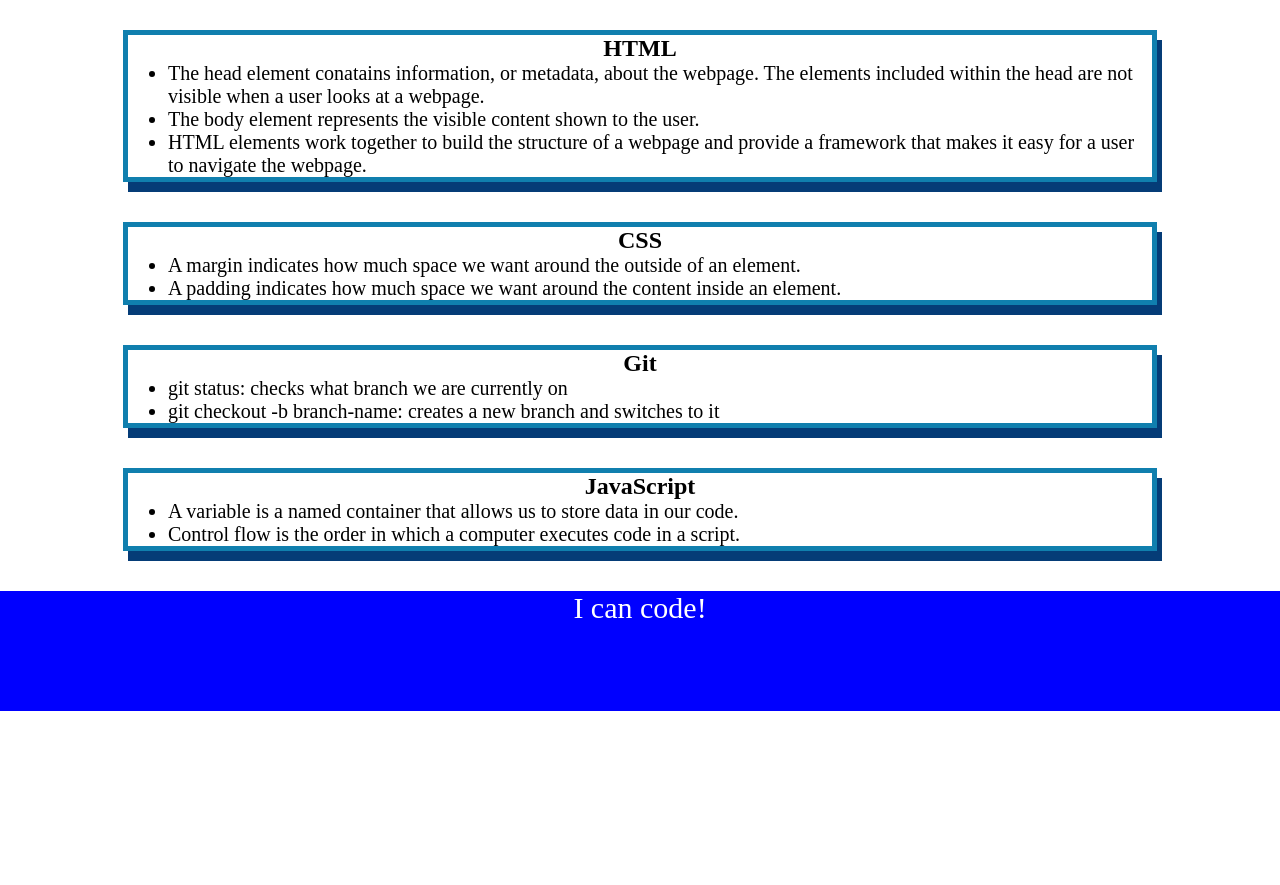
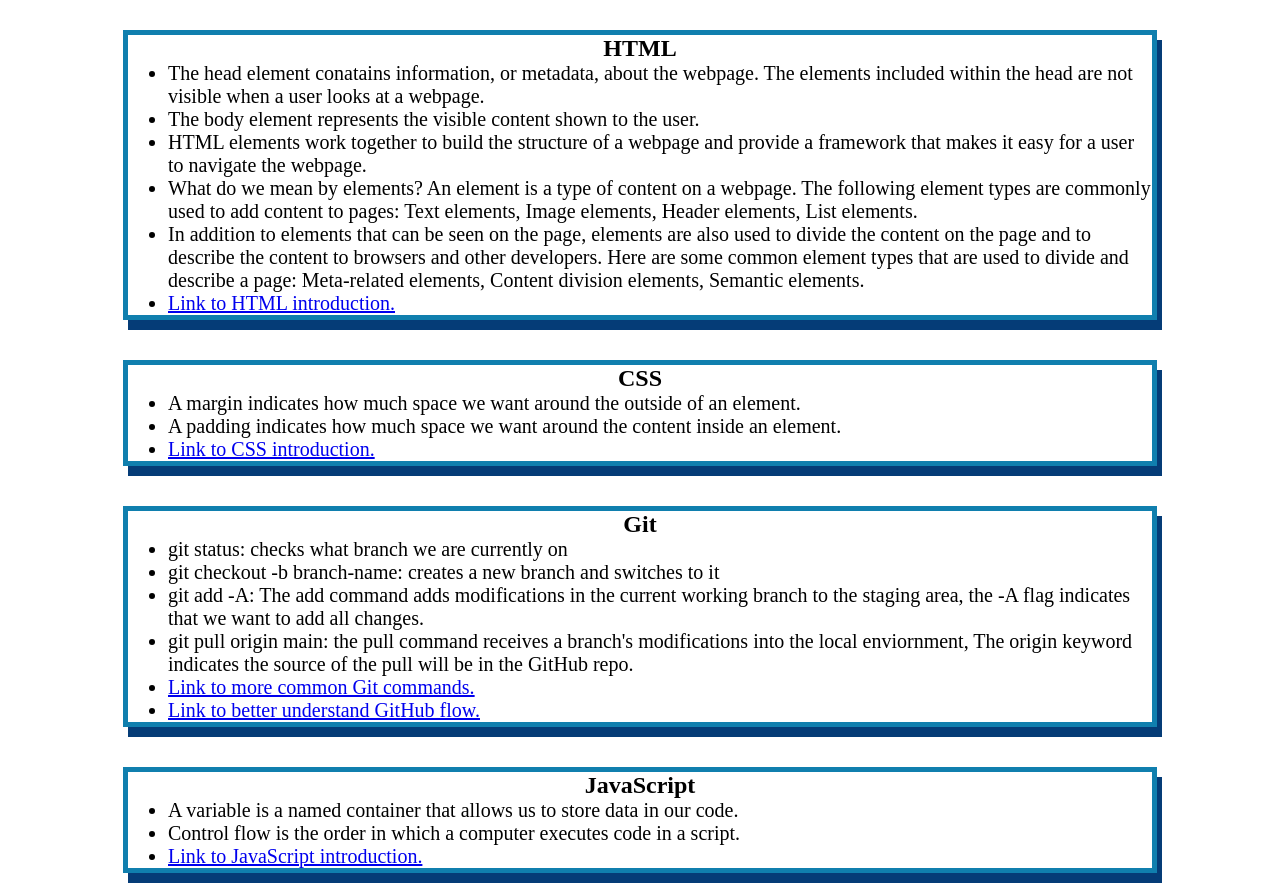
Before and after one commit to sparker2795/prework-study-guide, a plain HTML site: page index.html in a window 1280 px wide. Shown: the part 130-1015 px from the top of the page. Before the commit the page ends 841 px from the top, so only its background shows below. Drawn offline with Linux system fonts and the light colour scheme.

Commit message:
added notes to study guide

```diff
--- a/assets/style.css
+++ b/assets/style.css
@@ -8,7 +8,7 @@ header,
 footer {
     width: 100%;
     height: 120px;
-    background-color: blue;
+    background-color: rgb(17, 109, 77);
     color: white;
 }
 
--- a/index.html
+++ b/index.html
@@ -20,6 +20,9 @@
           <li>The head element conatains information, or metadata, about the webpage. The elements included within the head are not visible when a user looks at a webpage.</li>
           <li>The body element represents the visible content shown to the user.</li>
           <li>HTML elements work together to build the structure of a webpage and provide a framework that makes it easy for a user to navigate the webpage.</li>
+          <li>What do we mean by elements? An element is a type of content on a webpage. The following element types are commonly used to add content to pages: Text elements, Image elements, Header elements, List elements.</li>
+          <li>In addition to elements that can be seen on the page, elements are also used to divide the content on the page and to describe the content to browsers and other developers. Here are some common element types that are used to divide and describe a page: Meta-related elements, Content division elements, Semantic elements.</li>
+          <li><a href="https://www.w3schools.com/html/html_intro.asp" target="_blank">Link to HTML introduction.</a></li>
         </ul>
       </section>
 
@@ -28,6 +31,7 @@
      <ul>
        <li>A margin indicates how much space we want around the outside of an element.</li>
        <li>A padding indicates how much space we want around the content inside an element.</li>
+       <li><a href="https://www.w3schools.com/css/css_intro.asp" target="_blank">Link to CSS introduction.</a></li>
      </ul>
       </section>
 
@@ -36,6 +40,10 @@
      <ul>
        <li>git status: checks what branch we are currently on</li>
        <li>git checkout -b branch-name: creates a new branch and switches to it</li>
+       <li>git add -A: The add command adds modifications in the current working branch to the staging area, the -A flag indicates that we want to add all changes.</li>
+       <li>git pull origin main: the pull command receives a branch's modifications into the local enviornment, The origin keyword indicates the source of the pull will be in the GitHub repo.</li>
+       <li><a href="https://education.github.com/git-cheat-sheet-education.pdf" target="_blank">Link to more common Git commands.</a></li>
+       <li><a href="https://docs.github.com/en/get-started/quickstart/github-flow" target="_blank">Link to better understand GitHub flow.</a></li>
      </ul>
       </section>
 
@@ -44,6 +52,7 @@
      <ul>
        <li>A variable is a named container that allows us to store data in our code.</li>
        <li>Control flow is the order in which a computer executes code in a script.</li>
+       <li><a href="https://www.w3schools.com/js/js_intro.asp" target="_blank">Link to JavaScript introduction.</a></li>
      </ul>
       </section>
     </main>
```
Also changed, not shown: 2 other files.
